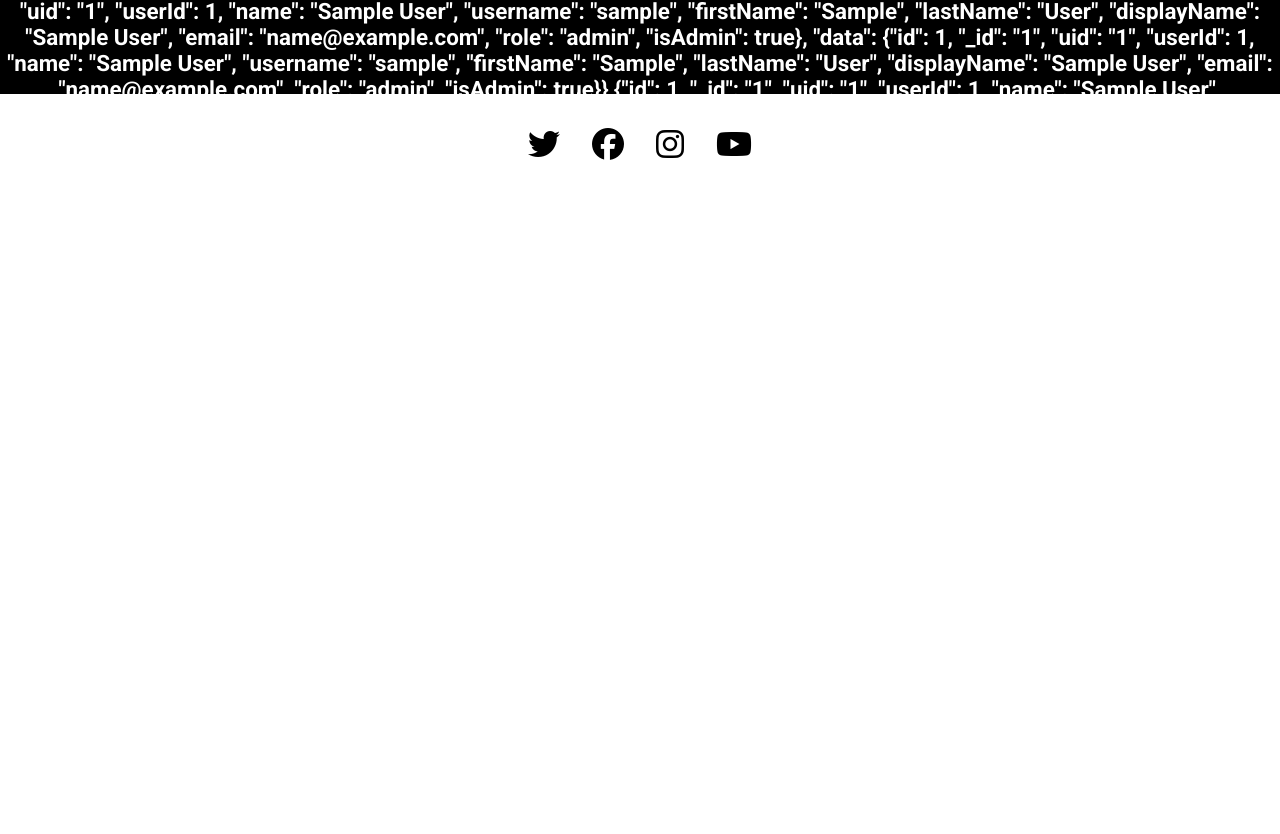
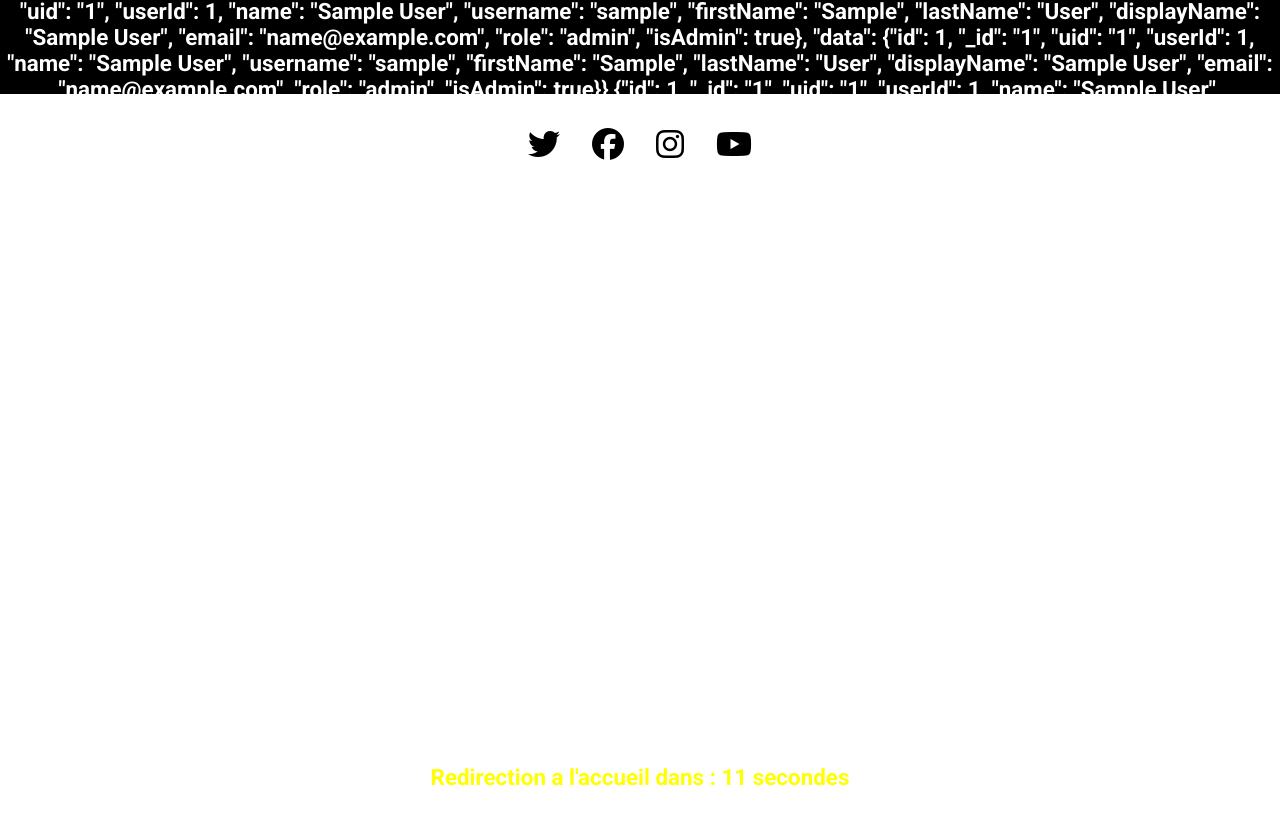
Before and after one commit to Soso-C/Projet-5_Orinoco, a plain HTML site: page Front-end/validation.html in a window 1280 px wide. Shown: the part 804-1638 px from the top of the page. Before the commit the page ends 1500 px from the top, so only its background shows below. Drawn offline with Linux system fonts and the light colour scheme; sample sign-in values are in the browser's storage; a web font is replaced by a local one.

Commit message:
ajout d'un timer pour afficher a l'user a la fin de la commande

```diff
--- a/Front-end/css/style.css
+++ b/Front-end/css/style.css
@@ -472,7 +472,6 @@ h6 {
     margin: 2em;
 }
 
-
 /************************************************************** 4TH PAGE VALIDATION **********************************************************************/
 
 
@@ -491,6 +490,11 @@ h6 {
     font-weight: 600;
 }
 
+#timer {
+    color: yellow;
+    padding: 2em;
+}
+
 .validInput {
     background: green;
 }
@@ -499,12 +503,7 @@ h6 {
     background: red;
 }
 
-.neutreInput {
-    background: white;
-}
-
-
-/******************************************************* RESPONSIVE ***************************************************************************************/
+/************************************************************************** RESPONSIVE ***************************************************************************************/
 @media screen and (max-width: 1100px) {
     .container_elt {
         width: 40%;
@@ -514,7 +513,7 @@ h6 {
     }
 }
 
-@media screen and (max-width: 680px) {
+@media screen and (max-width: 700px) {
 
     .cart_elt_cont {
         width: 90%;
--- a/Front-end/javascript/article_id.js
+++ b/Front-end/javascript/article_id.js
@@ -60,7 +60,6 @@ function hyrdrateArticle(article) {
 };
 
 // Fonction qui retourne ma liste de lenses.
-
 function createLenses(lenses) {
     option = "";
     for (elt of lenses) {
@@ -69,7 +68,7 @@ function createLenses(lenses) {
     return option
 };
 
-/***********************************   Button + -  ***********************************************/
+/******************************************   Button + -  ***********************************************/
 
 function increaseValue() {
     let value = parseInt(document.getElementById('result').value);
--- a/Front-end/javascript/valid.js
+++ b/Front-end/javascript/valid.js
@@ -3,7 +3,9 @@ function makeValidation() {
     document.querySelector(".valid_container").innerHTML += `<h2>Confirmation de commande</h2>
     <p>Merci ${localStorage.getItem("user_name")} ${localStorage.getItem("user_prenom")} votre commande n°${Math.floor(Math.random() * 70000000000)} à bien été pris en compte par notre équipe !</p>
     <p>Vous serez livré dans les 48h a : ${localStorage.getItem("user_adress") + " " + localStorage.getItem("user_zipcode")}</p>
-    <p>Prix total : ${localStorage.getItem("user_total_price")}</p>`
+    <p>Prix total : ${localStorage.getItem("user_total_price")}</p>
+    <p id="timer"></p>`
+
     localStorage.clear();
 }
 
@@ -20,4 +22,18 @@ function redirectionIndex(){
 }
 
 // Redirige l'user dans 15s sur l'index apres etre arrivé sur la page validation
-setTimeout(redirectionIndex, 15000);
+setTimeout(redirectionIndex, 16000);
+
+// Timer en seconde pour afficher a l'user avant d'etre rediriger a l'index
+
+const departMinutes = 15;
+let temps = departMinutes;
+
+const timerElement = document.getElementById("timer");
+
+setInterval(() => {
+  let secondes = parseInt(temps % 60, 10);
+  secondes = secondes < 10 ? secondes : secondes;
+  timerElement.innerText = `Redirection a l'accueil dans : ${secondes} secondes`
+  temps = temps <= 0 ? 0 : temps - 1;
+}, 1000)
```
Also changed, not shown: Front-end/javascript/cart.js (+4 -3 lines).
